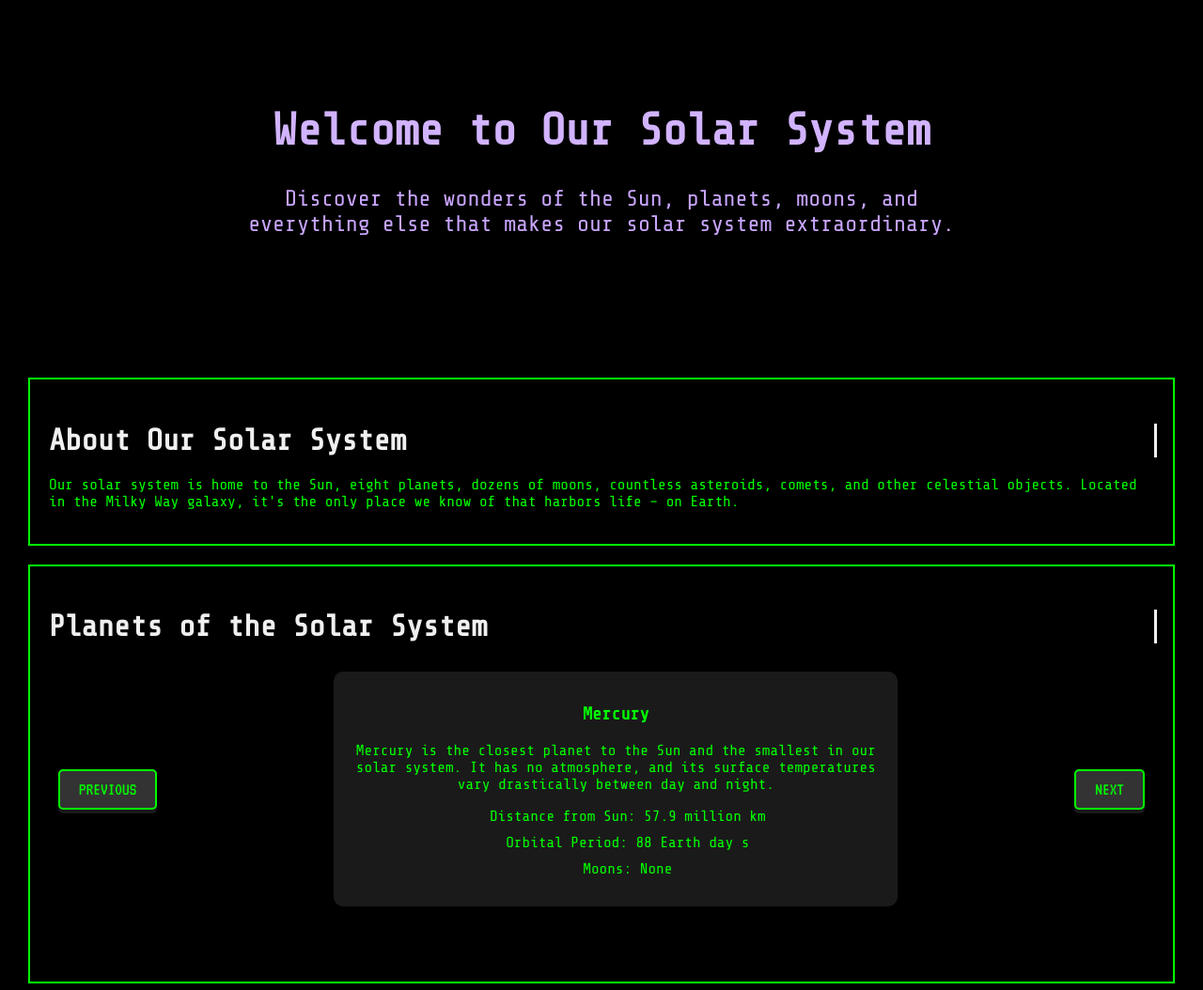
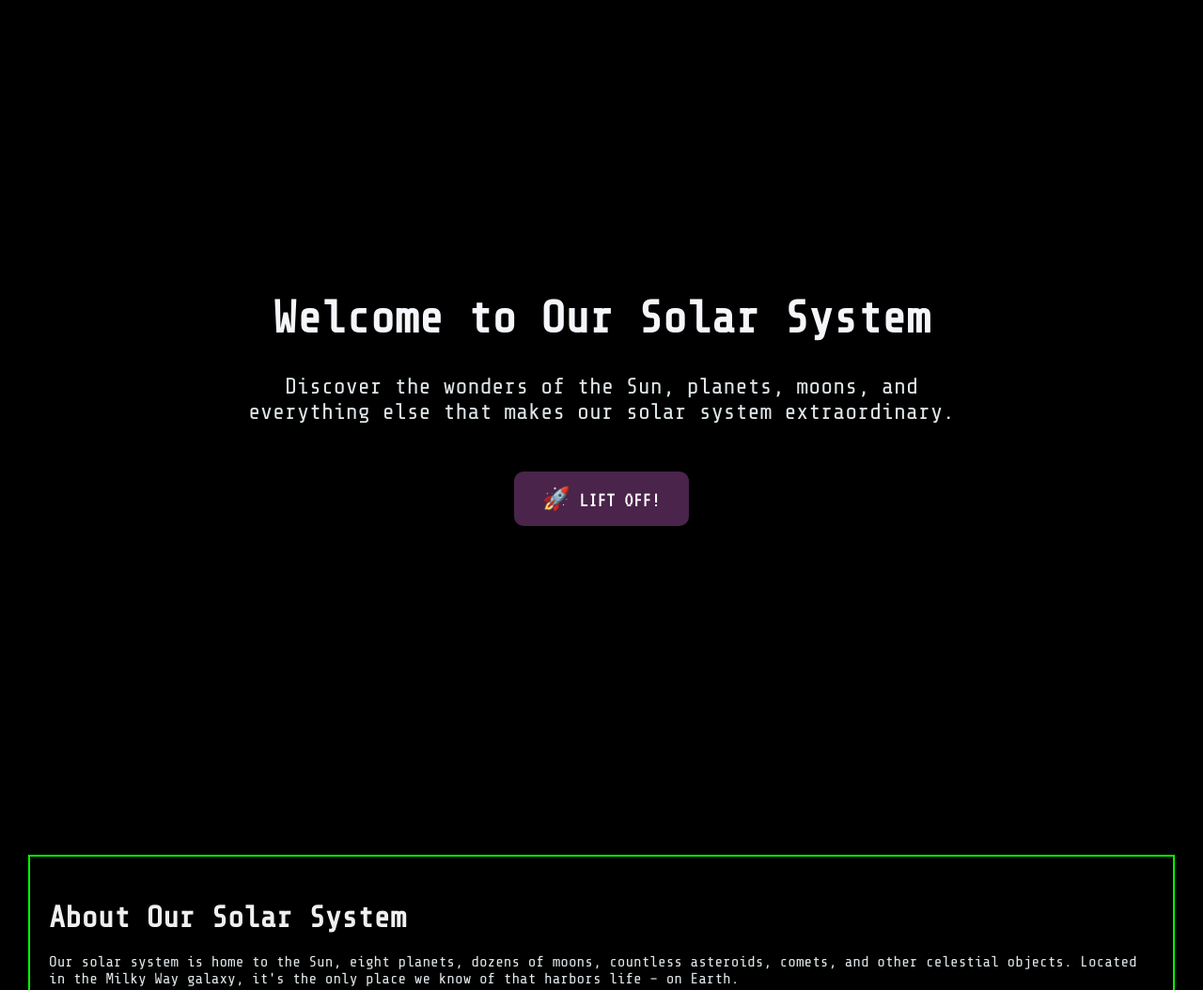
Before and after one commit to thelegendofkayla/dev-front-end-challenge-space, a plain HTML site: page index.html in a window 1280 px wide. Shown: the top 1054 px of the page at 94% size. Drawn offline with nearby package versions, Linux system fonts and the light colour scheme.

Commit message:
feat: add liftoff button & move nav buttons

```diff
--- a/script.js
+++ b/script.js
@@ -1,4 +1,24 @@
 document.addEventListener("DOMContentLoaded", () => {
+  const createLiftOffButton = () => {
+    const liftOffBtn = document.createElement("button");
+    liftOffBtn.textContent = "🚀 Lift Off!";
+    liftOffBtn.classList.add("lift-off-btn");
+
+    const header = document.querySelector("header");
+    if (header) {
+      header.appendChild(liftOffBtn);
+    }
+
+    liftOffBtn.addEventListener("click", () => {
+      const aboutSection = document.querySelector(".solar-system-overview");
+      if (aboutSection) {
+        aboutSection.scrollIntoView({ behavior: "smooth" });
+      }
+    });
+  };
+
+  createLiftOffButton();
+
   const createCarousel = (contentSelector, sectionSelector) => {
     const items = document.querySelectorAll(contentSelector);
     let index = 0;
@@ -19,11 +39,15 @@ document.addEventListener("DOMContentLoaded", () => {
     const contentWrapper = document.createElement("div");
     contentWrapper.classList.add("carousel-content");
 
+    const buttonWrapper = document.createElement("div");
+    buttonWrapper.classList.add("carousel-buttons");
+
     section.appendChild(carouselContainer);
 
-    carouselContainer.appendChild(prevBtn);
     carouselContainer.appendChild(contentWrapper);
-    carouselContainer.appendChild(nextBtn);
+    carouselContainer.appendChild(buttonWrapper);
+    buttonWrapper.appendChild(prevBtn);
+    buttonWrapper.appendChild(nextBtn);
 
     const updateContent = (i) => {
       contentWrapper.innerHTML = "";
@@ -48,12 +72,6 @@ document.addEventListener("DOMContentLoaded", () => {
     });
   };
 
-  const headers = document.querySelectorAll("h2");
-
-  headers.forEach((header) => {
-    header.classList.add("typing-effect");
-  });
-
   createCarousel(".planet", ".planets");
   createCarousel(".moon", ".moons");
   createCarousel(".object", ".solar-system-objects");
--- a/styles.css
+++ b/styles.css
@@ -3,40 +3,62 @@ body {
   margin: 20px;
   padding: 10px;
   background: #000;
-    color: #00FF00; /* neon green */
-    font-family: "Share Tech Mono", "Courier New", monospace;
+  color: #00ff00;
+  font-family: "Share Tech Mono", monospace;
   max-width: 100%;
   box-sizing: border-box;
-  }
-
-  /* Hide planets, moons, and objects by default */
-  .planet,
-  .moon,
-  .object {
-    display: none;
-    opacity: 0;
-    transition: opacity 0.5s ease;
 }
 
 /* ----- WELCOME BANNER ----- */
 header {
   text-align: center;
   padding: 50px 20px;
-    margin-bottom: 100px;
+  margin-bottom: 300px;
+  margin-top: 200px;
   border-radius: 10px;
 }
 
 header h1 {
-    font-family: "Share Tech Mono", sans-serif;
   font-size: 3rem;
-    color: #d1b3ff;
+  color: #f5f6fa;
 }
 
 header p {
   font-size: 1.5rem;
-    color: #c9a6ff;
+  color: #dfe6e9;
   max-width: 800px;
   margin: 0 auto;
+}
+
+/* ----- LIFT OFF BUTTON ----- */
+.lift-off-btn {
+  background-color: #4a244a;
+  color: white;
+  border: none;
+  padding: 15px 30px;
+  font-size: 1.5rem;
+  font-family: "VT323", monospace;
+  text-transform: uppercase;
+  cursor: pointer;
+  border-radius: 10px;
+  margin-top: 50px;
+  transition: background-color 0.3s ease, transform 0.2s ease;
+}
+
+.lift-off-btn:hover {
+  background-color: #310a3c;
+  transform: scale(1.05);
+}
+
+.lift-off-btn:active {
+  background-color: #060103;
+  transform: translateY(2px);
+}
+
+.lift-off-btn-wrapper {
+  display: flex;
+  justify-content: center;
+  margin-top: 30px;
 }
 
 /* ----- SECTION HEADERS ----- */
@@ -44,16 +66,30 @@ body {
   margin-bottom: 20px;
   color: #f0f0f0;
   font-size: 2rem;
-    text-shadow: 2px 2px 5px rgba(0, 0, 0, 0.5);
+}
+
+/* ----- SECTION BOARDERS ----- */
+.solar-system-overview,
+.planets,
+.moons,
+.solar-system-objects {
+  border: 2px solid #00ff00;
+  padding: 20px;
+  margin: 40px 0;
+}
+
+/* ----- SOLAR SYSTEM OVERVIEW ----- */
+.solar-system-overview p {
+  color: #dfe6e9;
 }
 
 /* ----- CAROUSEL ----- */
 .carousel {
   display: flex;
   align-items: center;
-    justify-content: space-between;
+  justify-content: center;
   margin-bottom: 50px;
-    flex-wrap: wrap;
+  flex-direction: column;
 }
 
 .carousel-content {
@@ -67,32 +103,18 @@ body {
   width: 100%;
   max-width: 600px;
   box-sizing: border-box;
-    height: 250px;
+  min-height: 300px;
   display: flex;
-    justify-content: center;
-    align-items: center;
-    overflow: hidden;
+  overflow-y: auto;
 }
 
-  .carousel-content p {
-    overflow-wrap: break-word;
-    white-space: normal;
-  }
-
-  /* ----- PLANET SECTION ----- */
-  .planets {
-    background-image: url("../images/planet.jpg");
-    background-size: cover;
-    background-position: center;
-  }
-
-  /* Terminal-style buttons */
+/* ----- CAROUSEL BUTTONS ----- */
 .card-btn {
   background-color: #333;
-    color: #00FF00;
+  color: #00ff00;
   padding: 10px 20px;
   border-radius: 5px;
-    border: 2px solid #00FF00;
+  border: 2px solid #00ff00;
   cursor: pointer;
   font-size: 1.2em;
   font-family: "VT323", monospace;
@@ -103,16 +125,19 @@ body {
   position: relative;
 }
 
-  /* Simulate "pressed" key effect when button is clicked */
-  .card-btn:active {
-    box-shadow: none;
-    top: 4px;
-    background-color: #1a1a1a;
-  }
-
 .card-btn:hover {
   background-color: #222;
   color: #ffffff;
+}
+
+.carousel-buttons {
+  display: flex;
+  justify-content: center;
+  margin-top: 20px;
+}
+
+.carousel-buttons .card-btn {
+  margin: 0 10px;
 }
 
 /* ----- PLANET CARDS ----- */
@@ -135,10 +160,27 @@ body {
   opacity: 1;
 }
 
+.planet,
+.moon,
+.object {
+  display: none;
+}
+
 /* ----- RESPONSIVE DESIGN ----- */
 @media (max-width: 768px) {
-    .carousel {
-      flex-direction: column;
+  header h1 {
+    font-size: 2rem;
+    padding: 30px 10px;
+  }
+
+  header p {
+    font-size: 1rem;
+    padding: 0 20px;
+  }
+
+  .carousel-content {
+    height: auto;
+    min-height: 350px;
   }
 
   .card-btn {
@@ -146,28 +188,3 @@ body {
     max-width: 300px;
   }
 }
-
-  /* Terminal-style sections */
-  .solar-system-overview,
-  .planets,
-  .moons,
-  .solar-system-objects {
-    border: 2px solid #00FF00;
-    padding: 20px;
-    margin: 20px 0;
-    position: relative;
-  }
-
-  /* Typing animation */
-  @keyframes typing {
-    from { width: 0; }
-    to { width: 100%; }
-  }
-
-  .typing-effect {
-    white-space: nowrap;
-    overflow: hidden;
-    border-right: 3px solid;
-    width: 100%;
-    animation: typing 3s steps(30, end);
-  }
```
Lines whose indentation alone changed are shown as unchanged.
